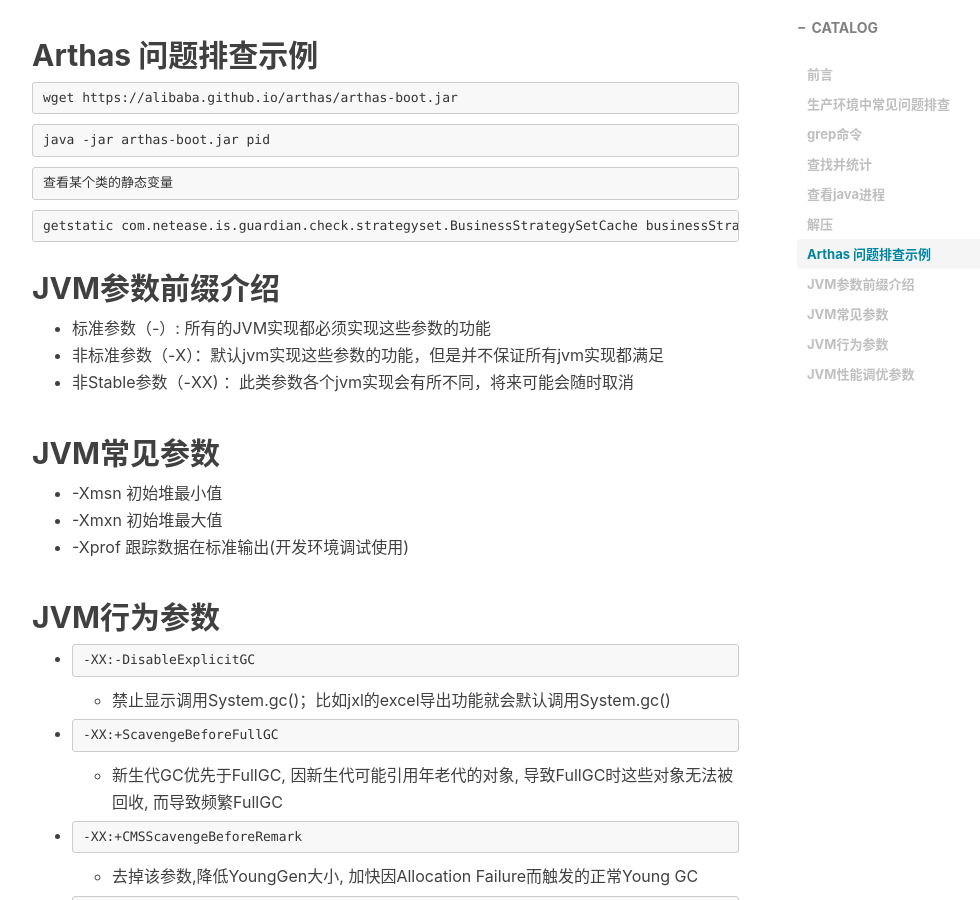
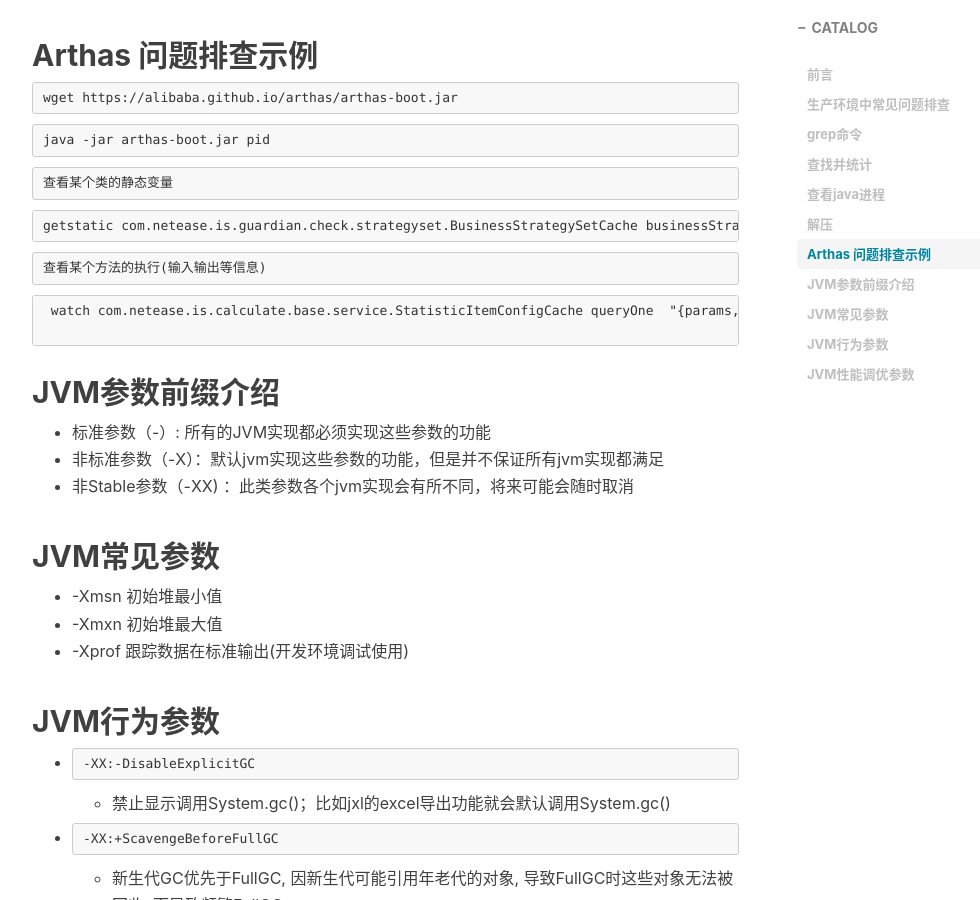
Before and after one commit to initpassion/initpassion.github.io, a Jekyll site: the page built from _posts/2019-04-12-生产环境中常见问题排查.md, in a window 1280 px wide and 900 px high, scrolled down 1562 px. Shown: the whole window, without its empty margins (233-1213 px from the left). Built offline with Jekyll 4.4.1, drawn with Linux system fonts in a browser that asks for light colours; nearby versions of some CDN libraries; comment, search, counter and statistics services are not loaded.

Commit message:
watch command

````diff
--- a/_posts/2019-04-12-生产环境中常见问题排查.md
+++ b/_posts/2019-04-12-生产环境中常见问题排查.md
@@ -73,6 +73,15 @@ java -jar arthas-boot.jar pid
 
 ```
 getstatic com.netease.is.guardian.check.strategyset.BusinessStrategySetCache businessStrategySetMap 'entrySet().iterator.{? #this.key=="cd04ad70ee8a430b96bfac7995f0b5b6"}'
+```
+
+```
+查看某个方法的执行(输入输出等信息)
+```
+
+```
+ watch com.netease.is.calculate.base.service.StatisticItemConfigCache queryOne  "{params, target, returnObj}" -n 3
+
 ```
 
 ## JVM参数前缀介绍
````
Also changed, not shown: _posts/2019-04-11-Cmder.md (+6 -6 lines).
